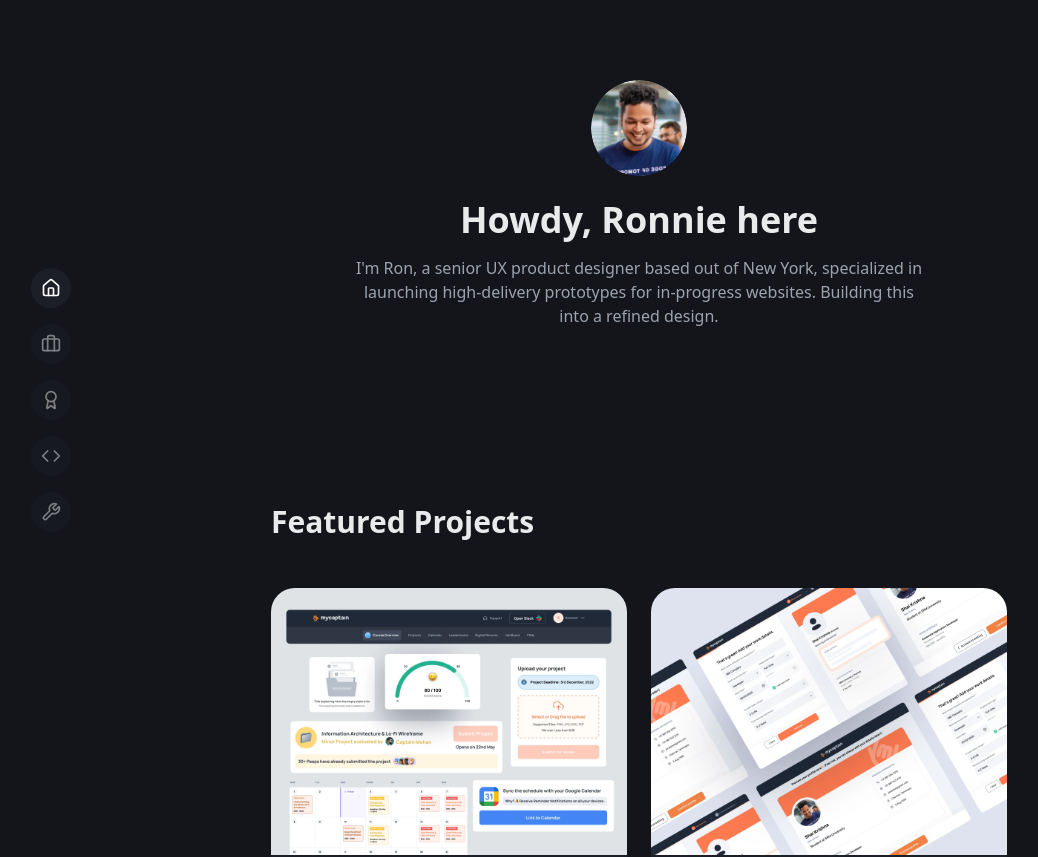
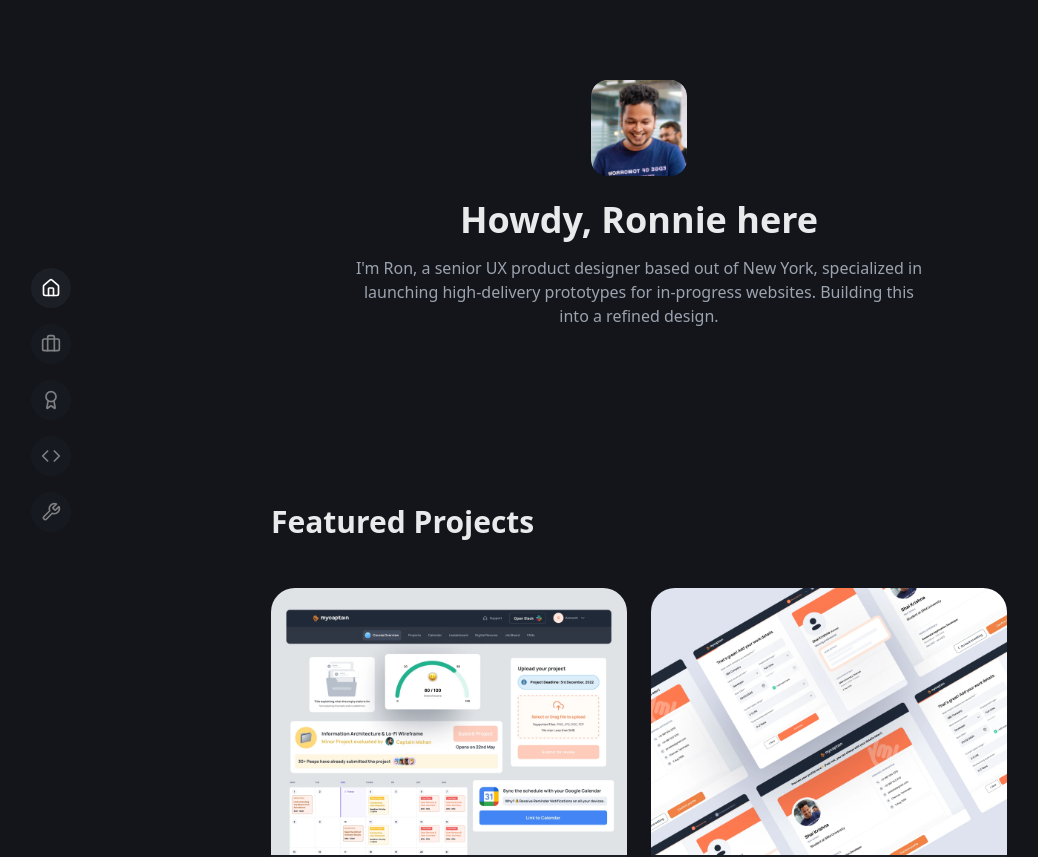
Before and after one commit to shaihq/template-final-designfolio-v1, a React (Vite) app: page / in a window 1280 px wide. Shown: the top 857 px of the page, without its empty margins (1-1039 px from the left). Built offline with nearby package versions, Linux system fonts and the light colour scheme.

Commit message:
Update profile picture shape
Changed the profile picture in the Hero component to a square shape with a curved border radius.
[skip gpt_engineer]

```diff
--- a/src/components/Hero.tsx
+++ b/src/components/Hero.tsx
@@ -7,7 +7,7 @@ export const Hero = () => {
 
   return (
     <section className="flex flex-col items-center text-center py-20 animate-fade-in">
-      <Avatar className="w-24 h-24 mb-6 relative">
+      <Avatar className="w-24 h-24 mb-6 relative rounded-2xl">
         <div className="relative w-full h-full">
           <AnimatePresence mode="wait">
             {!isLoaded && (
@@ -16,7 +16,7 @@ export const Hero = () => {
                 initial={{ opacity: 1 }}
                 exit={{ opacity: 0 }}
                 transition={{ duration: 0.2 }}
-                className="absolute inset-0 bg-secondary/50 animate-pulse rounded-full"
+                className="absolute inset-0 bg-secondary/50 animate-pulse rounded-2xl"
               />
             )}
           </AnimatePresence>
@@ -26,7 +26,7 @@ export const Hero = () => {
             transition={{ duration: 0.2 }}
             src="/lovable-uploads/328f31e4-c27c-4115-b548-fe916713e90a.png"
             alt="Profile"
-            className="rounded-full w-full h-full object-cover"
+            className="rounded-2xl w-full h-full object-cover"
             loading="eager"
             decoding="async"
             onLoad={() => setIsLoaded(true)}
```
